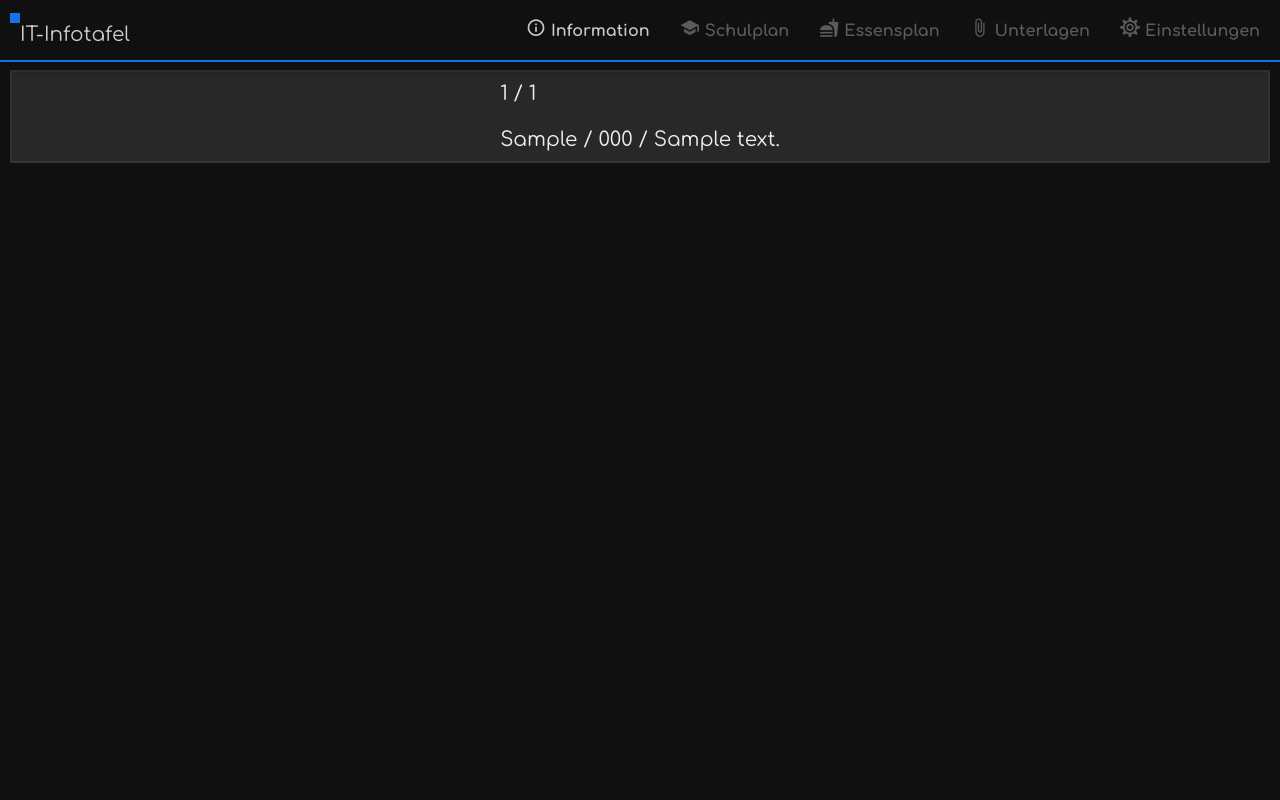
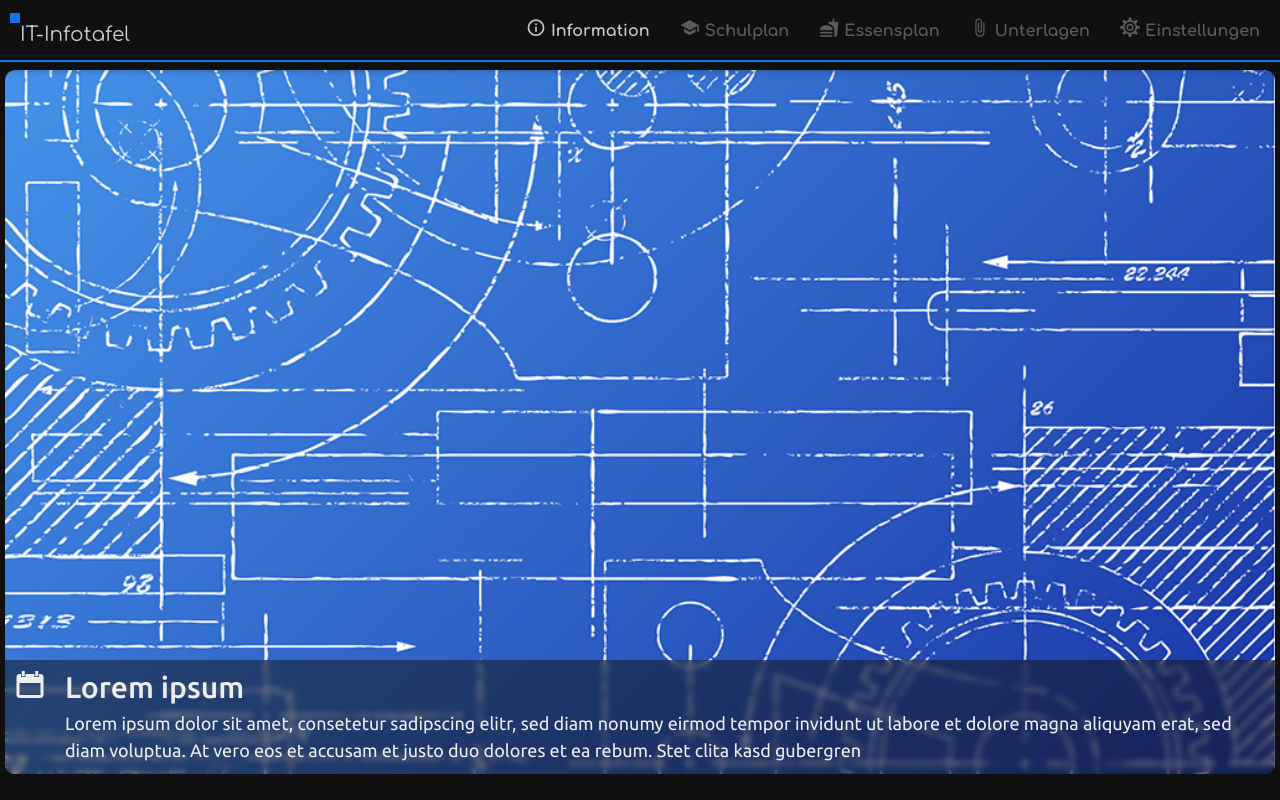
Before and after one commit to bbwFo/Infotafel, a PHP site: page / in a window 1280 px wide. Run offline with PHP 8.4, Linux system fonts and the light colour scheme; tables that the repository leaves empty or names only in its code hold one stand-in row (values such as "Sample post"); style sheets or scripts are compiled from the project's sources; some web fonts are replaced.

Commit message:
v1.0.0.2

```diff
--- a/index.php
+++ b/index.php
@@ -95,11 +95,23 @@
 
           ?>
 
-            <div class="Item"><div class="ItemInner">
-              <?php echo $slider_id." / ".$itemNum++ ?>
-              <br><br>
-              <?php echo $item_tag." / ".$item_titel." / ".$item_text ?>
-            </div></div>
+            <div class="Item">
+              <div class="ItemInner">
+
+              <img src=".files/test.png">
+
+              <div class="ImgOverlay">
+                <div class="icon"><i class="icon-calendar1"></i></div>
+                <div class="txt">
+                  <div class="Titel"><p>Lorem ipsum</p></div>
+                  <div class="Text"><p>Lorem ipsum dolor sit amet, consetetur sadipscing elitr, sed diam nonumy eirmod tempor invidunt ut labore et dolore magna aliquyam erat, sed diam voluptua. At vero eos et accusam et justo duo dolores et ea rebum. Stet clita kasd gubergren</p></div>
+                </div>
+              </div>
+
+
+
+              </div>
+            </div>
 
           <?php } ?>
 
--- a/resources/css/root.css
+++ b/resources/css/root.css
@@ -181,8 +181,8 @@ nav ul li.User p i{
 
 div.Content{
   width: 100%;
-  /* padding: 10px; */
-  height: calc(100% - 60px);
+  /* padding: 5px; */
+  height: calc(100% - 65px);
   position: absolute;
   bottom: 0px;
   display: flex;
@@ -215,6 +215,23 @@ div.Content{
 @font-face {
   font-family: "Pacifico";
   src: url(../fonts/pacifico.ttf);
+}
+@font-face {
+  font-family: "ubuntu-bold";
+  src: url(../fonts/ubuntu-bold.ttf);
+}
+@font-face {
+  font-family: "ubuntu-lightitalic";
+  src: url(../fonts/ubuntu-lightitalic.ttf);
+}
+
+@font-face {
+  font-family: "ubuntu-medium";
+  src: url(../fonts/ubuntu-medium.ttf);
+}
+@font-face {
+  font-family: "ubuntu-regular";
+  src: url(../fonts/ubuntu-regular.ttf);
 }
 
 
--- a/resources/css/style.css
+++ b/resources/css/style.css
@@ -19,7 +19,7 @@ div.Slider{
 
 div.Slider .Item{
   width: 100%;
-  padding: 10px;
+  padding: 5px;
   /* height: 100%; */
   /* border: 1px solid blue; */
   position: relative;
@@ -30,20 +30,94 @@ div.Slider .Item .ItemInner{
   width: 100%;
   height: 100%;
   box-sizing: border-box;
-  /* border-radius: 10px; */
-  border: 2px solid #333;
-  background: rgba(255,255,255,0.1);
+  border-radius: 10px;
+  /* border: 2px solid red; */
+  /* border: 1px solid #111; */
+  /* background: rgba(255,255,255,0.1); */
   overflow: hidden;
   display: flex;
   align-items: center;
   justify-content: center;
+  flex-direction: column;
 }
 
-div.Slider .Item .ItemInner{
+div.Slider .Item .ItemInner img{
+  width: 100%;
+  height: 100%;
+  position: relative;
+  object-fit: cover;
+  object-position: center;
+}
+div.Slider .Item .ItemInner .ImgOverlay{
+  width: calc(100% - 10px);
+  height: auto;
+  position: absolute;
+  left: 5px;
+  right: 5px;
+  bottom: 5px;
+  box-sizing: border-box;
+  border-radius: 0px 0px 10px 10px;
+
+  background: rgba(17, 17, 17, 0.5);
+  backdrop-filter: blur(3px);
+
+  display: grid;
+  grid-template-columns: 50px 1fr;
+  grid-template-rows: 1fr;
+  gap: 0px 0px;
+}
+
+
+.icon {
+  grid-area: 1 / 1 / 2 / 2;
+  /* border: 1px solid red; */
+  display: flex;
+  align-items: flex-start;
+  justify-content: center;
+  padding: 10px;
+  box-sizing: border-box;
+}
+div.Slider .Item .ItemInner i{
   color: #eee;
-  font-size: 20px;
+  font-size: 30px;
+  position: relative;
+}
+
+
+.txt {
+  display: grid;
+  grid-template-columns: 1fr;
+  grid-template-rows: 40px 1fr;
+  gap: 0px 0px;
+  grid-area: 1 / 2 / 2 / 3;
+  box-sizing: border-box;
+}
+.Titel {
+  grid-area: 1 / 1 / 2 / 2;
+  /* border: 1px solid red; */
   padding: 10px;
+  box-sizing: border-box;
 }
+.Titel p {
+  font-size: 30px;
+  font-family: "ubuntu-medium";
+  color: #eee;
+  /* font-weight: bold; */
+}
+.Text {
+  grid-area: 2 / 1 / 3 / 2;
+  /* border: 1px solid red; */
+  padding: 10px;
+  box-sizing: border-box;
+}
+.Text p {
+  font-size: 18px;
+  font-family: "ubuntu-regular";
+  color: #eee;
+  line-height: 1.5;
+}
+
+
 
 
 
--- a/resources/js/slick.conf.js
+++ b/resources/js/slick.conf.js
@@ -32,7 +32,7 @@ $('.Slider[data-size=2]').slick({
   speed: 1800,
   dots: false,
   arrows: false,
-  adaptiveHeight: true
+  swipe: true
 });
 
 $('.Slider[data-size=3]').slick({
@@ -53,7 +53,7 @@ $('.Slider[data-size=3]').slick({
   adaptiveHeight: true
 });
 
-
+setInterval(function(){  }, 1000);
 
 // function LoadMarquee() {
 //   $('.news-ticker').marquee({
```
Also changed, not shown: resources/fonts/ubuntu-bold.ttf (added), resources/fonts/ubuntu-lightitalic.ttf (added), resources/fonts/ubuntu-medium.ttf (added), resources/fonts/ubuntu-regular.ttf (added).
